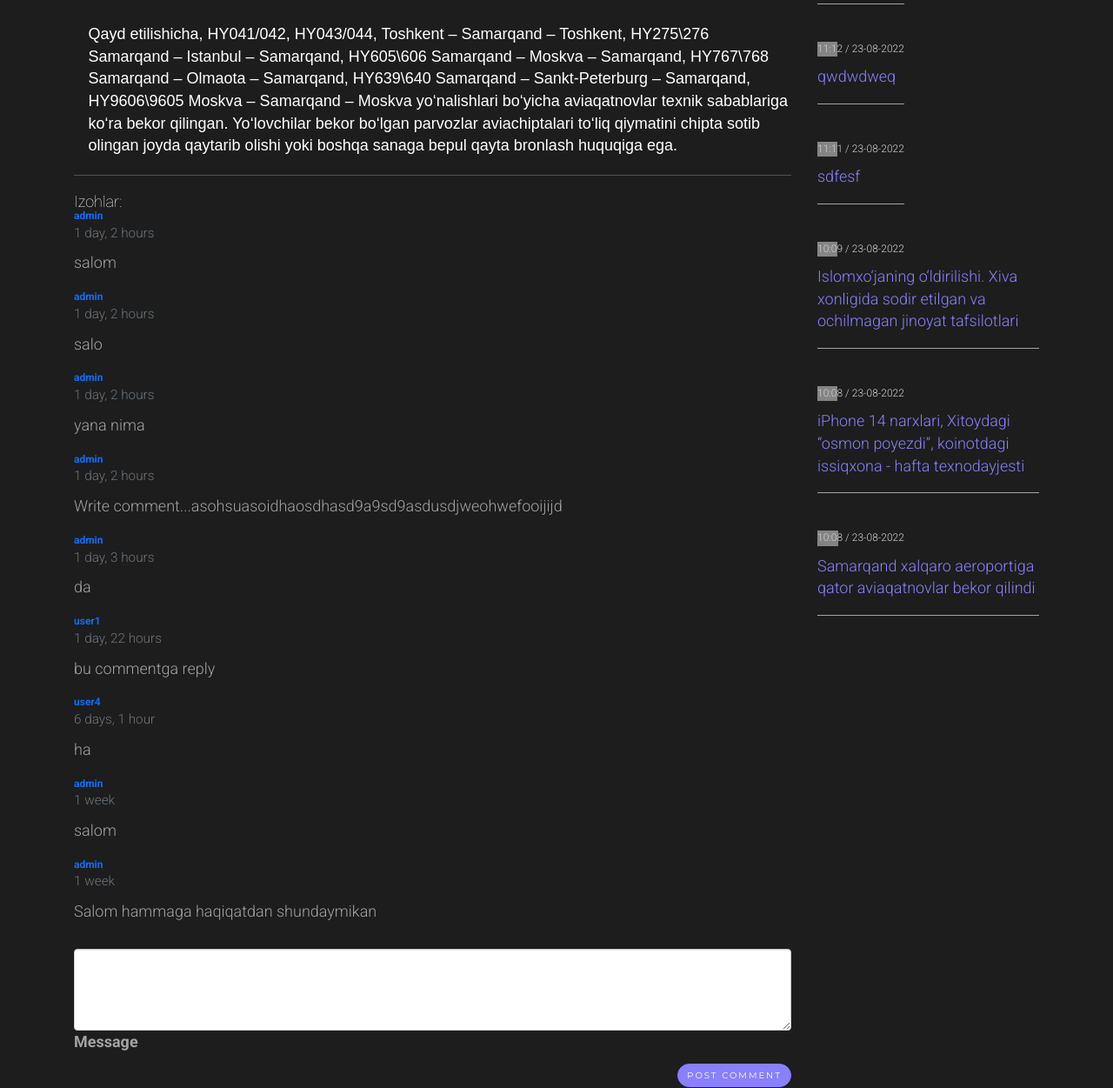
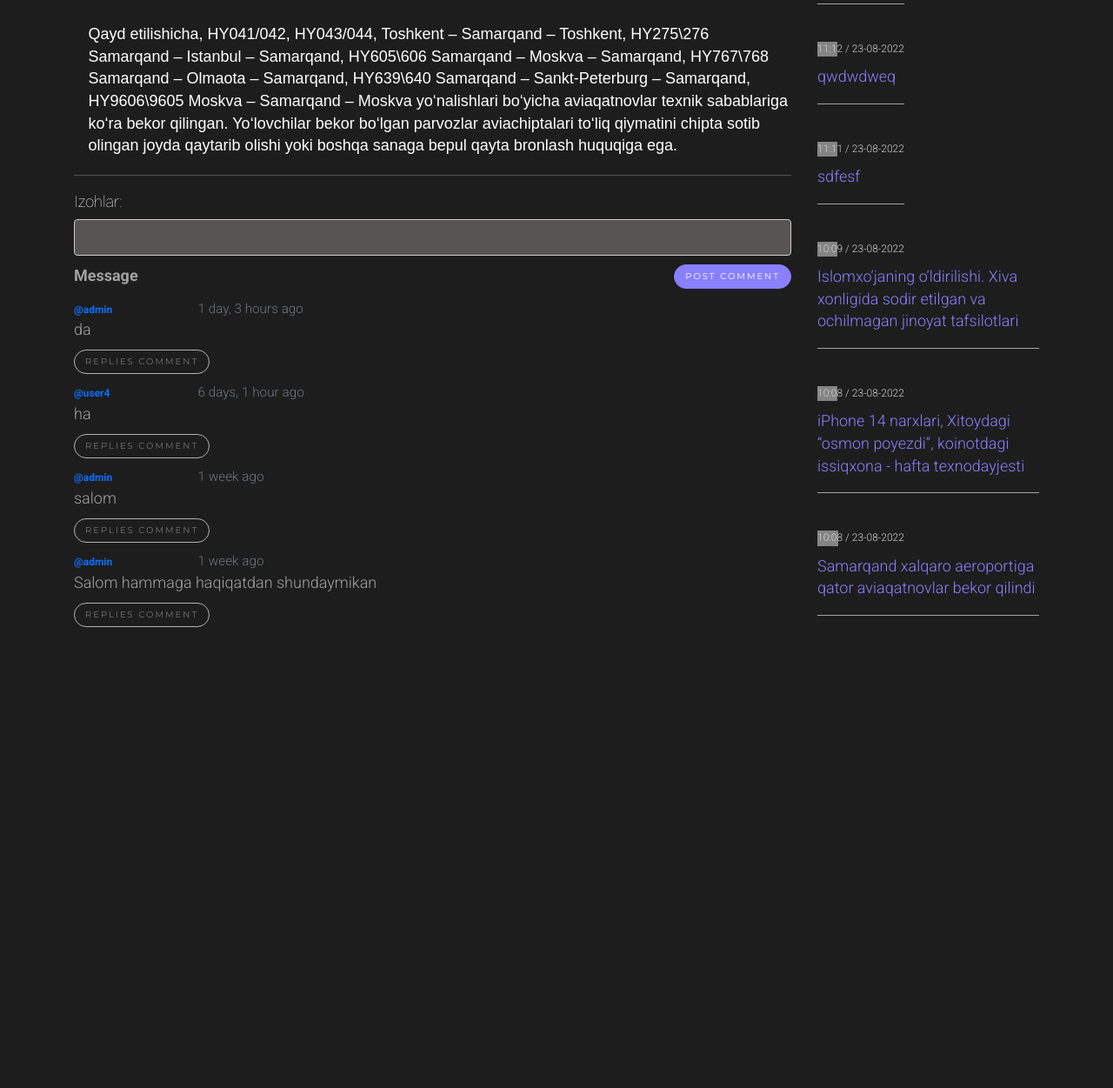
Before and after one commit to abduraximov/practice_blog, a Django app: page /news/8/ in a window 1280 px wide. Shown: the part 844-2095 px from the top of the page at 87% size. After the commit the page ends 1565 px from the top, so only its background shows below. Run offline with Django 4.2, Linux system fonts and the light colour scheme; a user stored in the database is signed in; data comes from the database, SQL or seed files in the repository; both versions use the stored data as it was after the commit; some libraries are stand-ins or nearby versions; grey boxes are pictures that could not be loaded.

Commit message:
addnewfunctions

```diff
--- a/MyPro/models.py
+++ b/MyPro/models.py
@@ -20,6 +20,7 @@
     user = models.ForeignKey(User, on_delete=models.CASCADE)
     news = models.ForeignKey(News, on_delete=models.CASCADE)
     body = models.TextField()
+    parent = models.ForeignKey("self", related_name="all_replies", on_delete=models.CASCADE, null=True, blank=True)
     created_at = models.DateTimeField(auto_now=True)
     updated_at = models.DateTimeField(auto_now_add=True)
 
--- a/MyPro/views.py
+++ b/MyPro/views.py
@@ -3,6 +3,7 @@
 from django.http import HttpResponseRedirect
 from multiprocessing import context
 from django.contrib import messages
+from django.core.paginator import Paginator
 from django.http import HttpResponseRedirect
 from django.shortcuts import render, redirect
 from django.contrib.auth.models import User
@@ -77,6 +78,9 @@
 def news(request):
     news = News.objects.all()
     recent_news = News.objects.all().order_by('-created_at')
+    paginator = Paginator(news, 9)
+    page_number = request.GET.get('page')
+
     q = request.GET.get('search')
     if request.GET.get('search') is not None:
         news = News.objects.filter(
@@ -84,14 +88,16 @@
             Q(subtitle__icontains = q)|
             Q(body__icontains = q)
         )
+        paginator = Paginator(news, 6)
+        page_obj = paginator.get_page(page_number)
         news_count = news.count()
     else:
-        news = News.objects.all()
+        page_obj = paginator.get_page(page_number)
         news_count = None
 
-
     context ={
-    'news': news,
+    # 'news': news
+    'page_obj': page_obj,
     'recent_news': recent_news,
     'news_count': news_count
     }
@@ -100,15 +106,31 @@
 def news_detail(request, pk):
     details = News.objects.get(id=pk)
     recent_news = News.objects.all().order_by('-created_at')
-    comments = details.comments_set.all().order_by('-created_at')
+    comments = Comments.objects.filter(news=details).order_by('-created_at')
+    # parent = Comments.objects.filter(parent__isnull=False)
+    print(type(pk))
 
     if request.method == "POST":
-        Comments.objects.create(
-            user = request.user,
-            news = details,
-            body = request.POST.get('body')
-        )
-        return redirect('news_detail', pk = details.id)
+        if request.POST.get('reply') is not None:
+            reply_id = str(request.POST.get('reply'))
+            print(type(reply_id))
+            reply = comments.get(id=reply_id)
+            com = Comments.objects.create(
+                user = request.user,
+                news = details,
+                body = request.POST.get('body'),
+                parent = reply
+            )
+            com.save()
+            print(reply)
+            return redirect('news_detail', pk = details.id)
+        else:
+            Comments.objects.create(
+                user = request.user,
+                news = details,
+                body = request.POST.get('body')
+            )
+            return redirect('news_detail', pk = details.id)
 
     context = {
         'details': details,
--- a/templates/comments.html
+++ b/templates/comments.html
@@ -1,45 +1,72 @@
-<div class="">
-  <div class="">
-    <div class="">
-      {% for comment in comments %}
-      <!-- {% if not comment %} -->
-        <h6 class="fw-bold text-primary mb-1">Izohlar yo`q!</h6>
-      <!-- {% else %} -->
-        <div>
-          <h6 class="fw-bold text-primary mb-1">{{ comment.user }}</h6>
-          <p class="text-muted small mb-0">{{ comment.created_at|timesince }}</p>
-          <p class="mt-3 mb-4 pb-2">{{ comment.body }}</p>
-        </div>
-
-      <!-- {% endif %} -->
-      {% endfor %}
-    </div>
     {% if request.user.is_authenticated %}
     <form style="width: 100%" method="POST" action="">
       {% csrf_token %}
       <div class="card-footer py-3 border-0">
         <div class="d-flex flex-start w-100">
           <div class="form-outline w-100">
-            <textarea
-              name="body"
-              class="form-control"
-              id="textAreaExample"
-              rows="4"
-              style="background: #fff"
-            ></textarea>
-            <label class="form-label" for="textAreaExample">Message</label>
+            <input type="text" name="body" class="form-control text-white" id="textAreaExample" rows="4"
+              style="background: rgb(87, 84, 84);"></>
+            <label class="form-label mt-3" for="textAreaExample">Message</label>
+            <div class="float-end mt-3">
+              <button type="submit" class="btn btn-primary">
+                Post comment
+              </button>
+            </div>
           </div>
         </div>
-        <div class="float-end mt-2 pt-1">
-          <button type="submit" class="btn btn-primary btn-sm">
-            Post comment
-          </button>
-        </div>
+
       </div>
     </form>
     {% else %}
       <hr>
       <p  > Yozish uchun <a href="{% url 'loginuser' %}?next={{ request.path }}"> Login </a> qilish kerak </p>
     {% endif %}
-  </div>
-</div>
+    <div class="">
+      {% for comment in comments %}
+        {% if not comment.parent %}
+        <div>
+          <div class="row">
+            <div class="col-sm-2 mt-2">
+          <h6 class="fw-bold text-primary mb-1">@{{ comment.user }}</h6>
+        </div>
+        <div class="col-sm-6 text-left" >
+          <p class="text-muted small mb-0">{{ comment.created_at|timesince }} ago</p>
+        </div>
+        </div>
+          <p class="">{{ comment.body }}</p>
+          <p>
+            <a class="btn btn-light" data-toggle="collapse" href="#{{comment.id}}" role="button" aria-expanded="false" aria-controls="collapseExample">
+              Replies comment
+            </a>
+          </p>
+          <div class="collapse" id="{{comment.id}}">
+            <div class="card card-body" style="background-color: #0a0a0e;" >
+          {% for reply in comment.all_replies.all %}
+            <div class="row" >
+              <div class="col-sm-2 mt-2">
+              <h6 class="fw-bold text-primary mb-1"> -- {{ reply.user }}</h6>
+              </div>
+              <div class="col-sm-6 text-left" >
+              <p class="text-muted small mb-0">{{ reply.created_at|timesince }} ago</p>
+            </div>
+          </div>
+          <p class="mb-0" >{{ reply.body }}</p>
+          <hr>
+          {% endfor %}
+          {% if request.user.is_authenticated %}
+          <form method="POST">{% csrf_token %}
+            <input type="text" name="body" class="form-control text-white" id="textAreaExample" rows="4"
+              style="background: rgb(87, 84, 84);">
+            <input type="hidden" name="reply" value="{{ comment.id }}">
+            <button class="btn btn-success float-end mt-2" type="submit">Reply</button>
+          </form>
+          {% else %}
+          <hr>
+          <p> Yozish uchun <a href="{% url 'loginuser' %}?next={{ request.path }}"> Login </a> qilish kerak </p>
+          {% endif %}
+            </div>
+          </div>
+        </div>
+        {% endif %}
+      {% endfor %}
+    </div>
```
Also changed, not shown: templates/news.html (+18 -1 lines), tests.py (added, +18 -0 lines), MyPro/migrations/0004_comments_parent.py (added), db.sqlite3, static/images/news/0d9_HawsQGkh4FjzeDnxUp4yYXsoWXFd.jpg (added), static/images/news/0d9_HawsQGkh4FjzeDnxUp4yYXsoWXFd_USqfpyM.jpg (added), static/images/news/DjjhuGOGKAcydlcyhc2yS1CXWgHXpmfn.jpg (added), static/images/news/l5MhqFs9C9Vz1XMpJxvhn5Pwa-LhvsdM.jpg (added).
